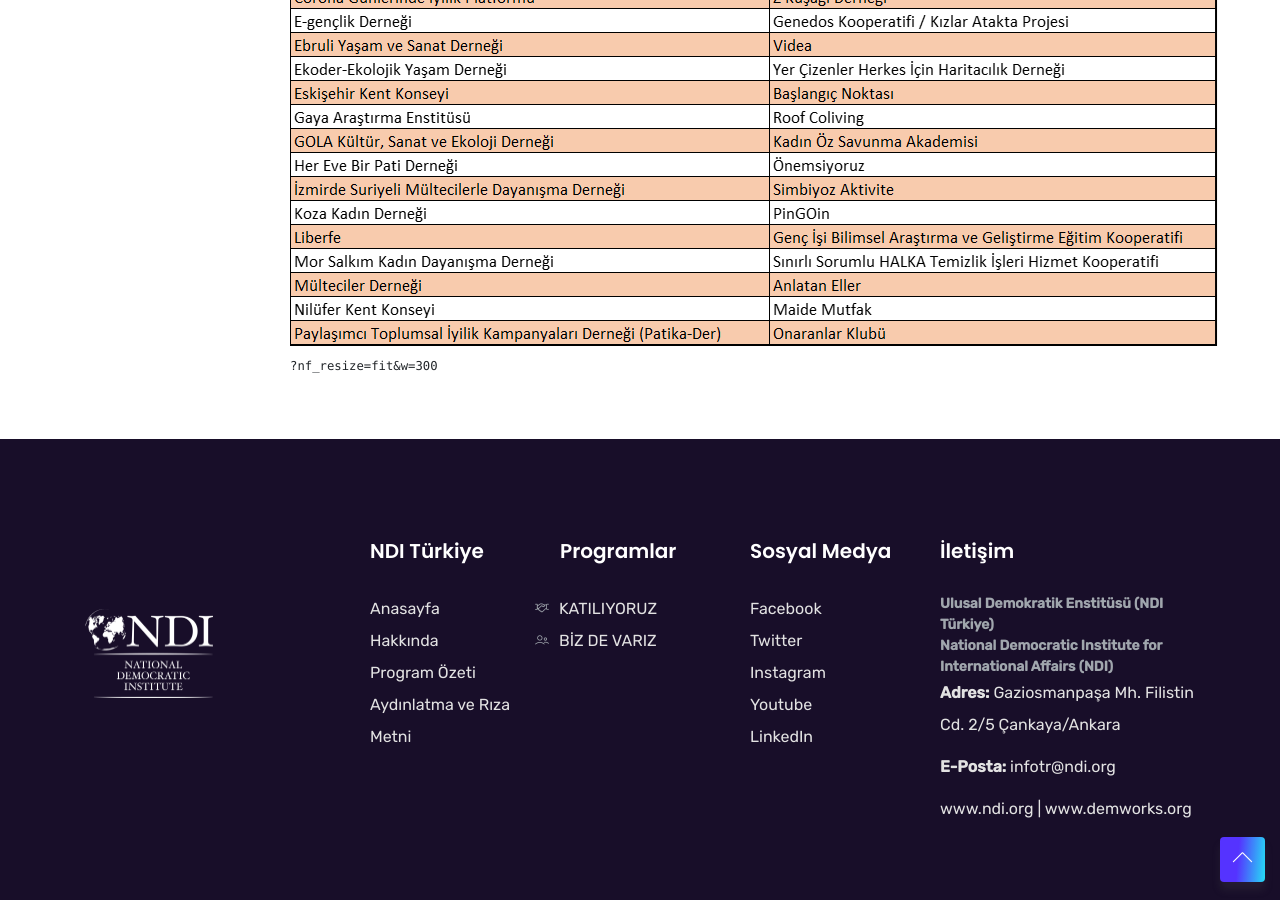
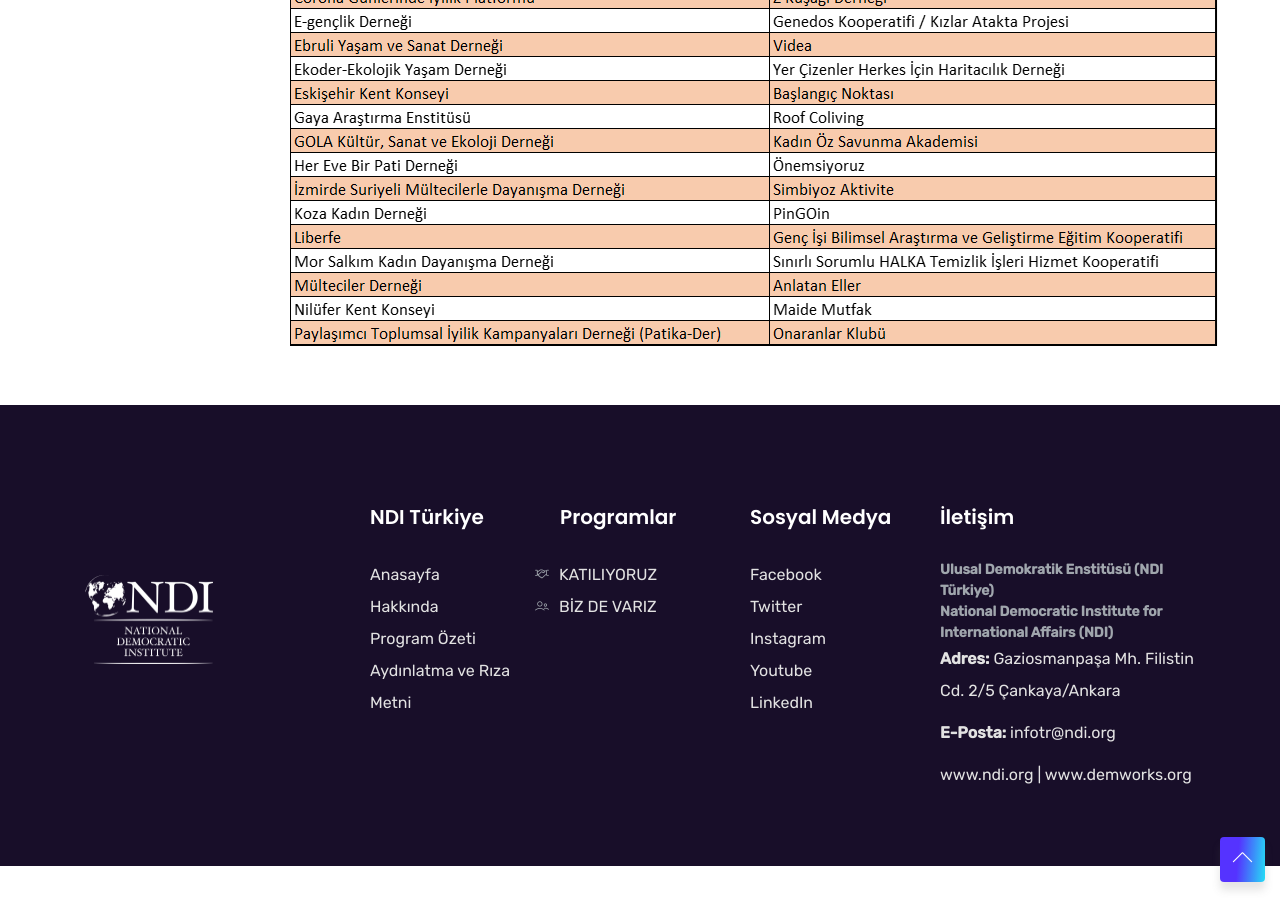
Before and after one commit to uirmaksever/ndi-civic-participation-young-women-website, a Jekyll site: the page built from _posts/programs/2020-12-04-ndi-turkiye-2020-2021-katiliyoruz-programi.md, in a window 1280 px wide and 900 px high, scrolled down 813 px. Built offline with Jekyll 4.4.1, drawn with Linux system fonts in a browser that asks for light colours; some web fonts are replaced; a script that is not in the unit is left out.

Commit message:
Update Programs “2020-12-04-ndi-turkiye-2020-2021-katiliyoruz-programi”

````diff
--- a/_posts/programs/2020-12-04-ndi-turkiye-2020-2021-katiliyoruz-programi.md
+++ b/_posts/programs/2020-12-04-ndi-turkiye-2020-2021-katiliyoruz-programi.md
@@ -10,11 +10,3 @@ application_form_url: post
 # **Program Katılımcıları**
 
 ![](/assets/uploads/web-katilimcilar.emf.png)
-
-<!--StartFragment-->
-
-```
-?nf_resize=fit&w=300
-```
-
-<!--EndFragment-->
````
